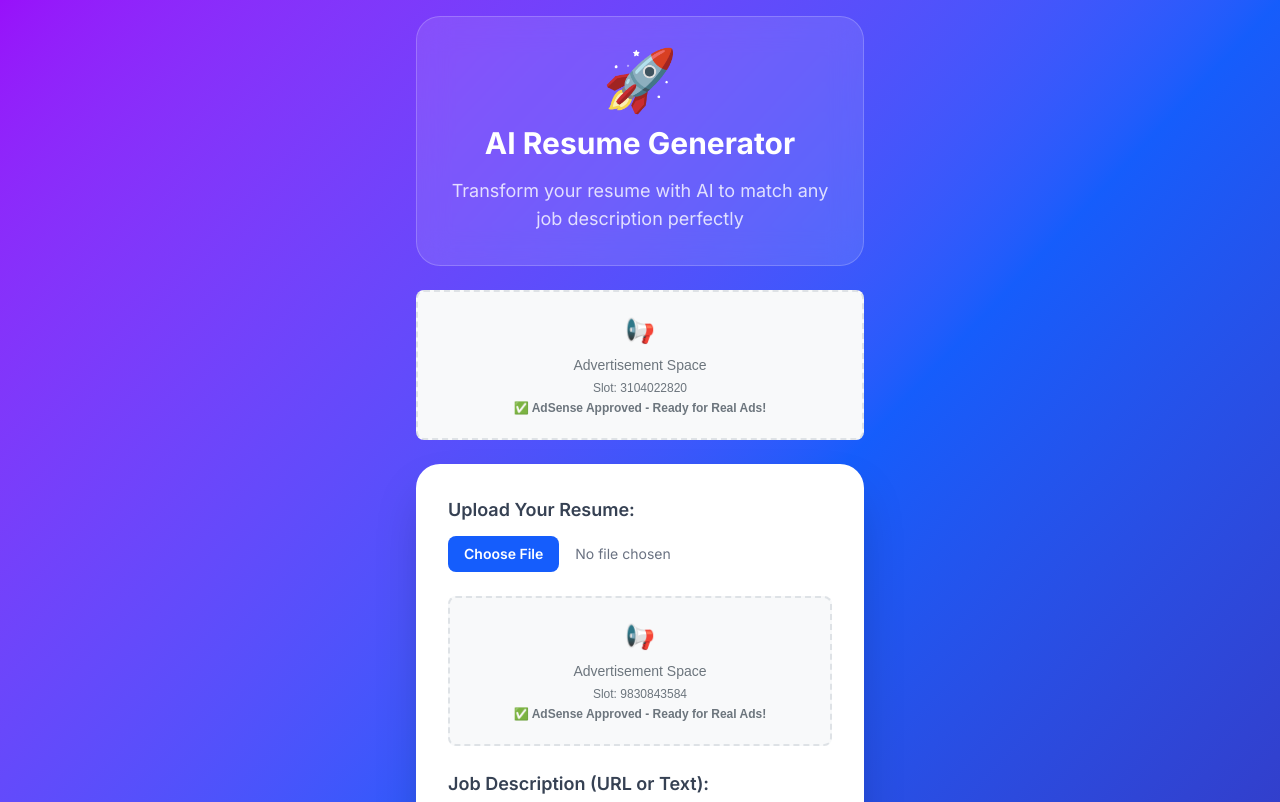
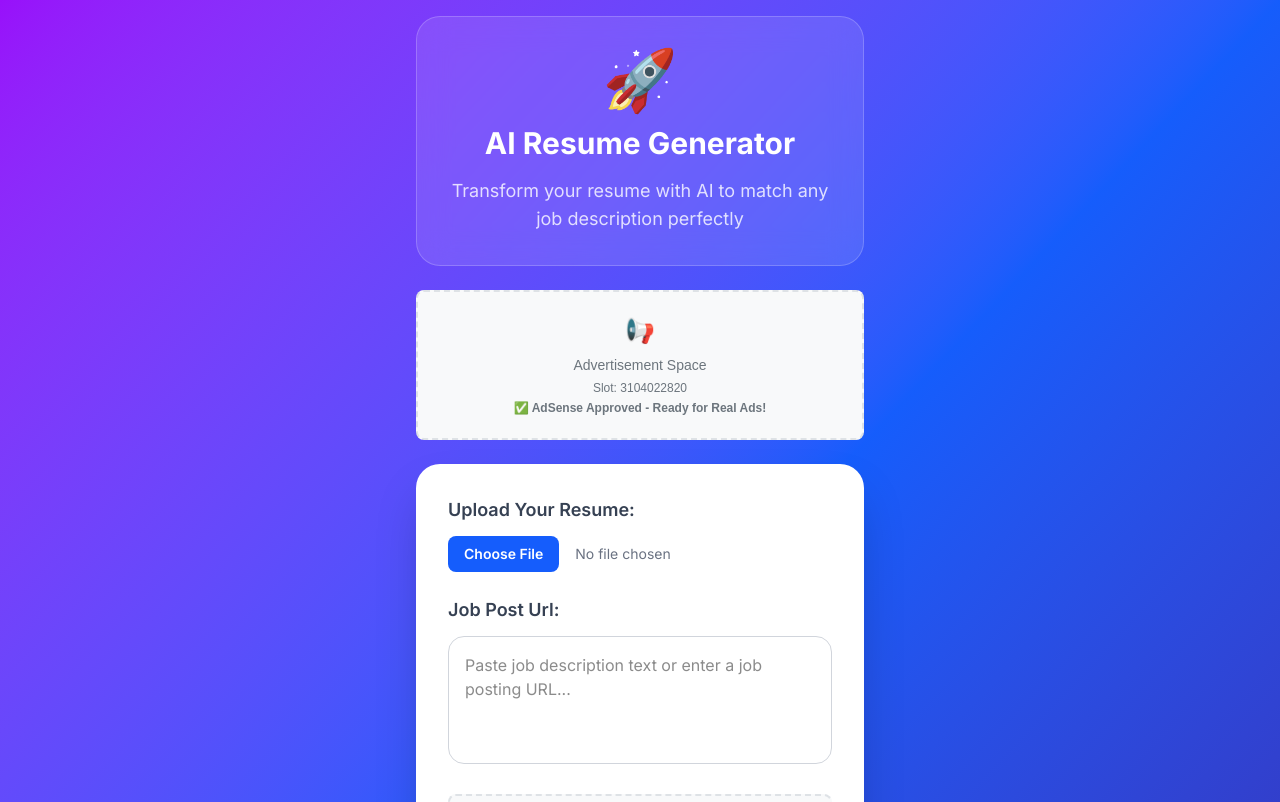
Before and after one commit to EM4th/resume-gen-app-2, a Next.js app: page / in a window 1280 px wide. Shown: the top 802 px of the page. Built offline with nearby package versions, Linux system fonts and the light colour scheme.

Commit message:
UI: Move ad below job description and change label to 'Job Post Url'

```diff
--- a/src/app/page.tsx
+++ b/src/app/page.tsx
@@ -99,19 +99,9 @@ export default function Home() {
                   </div>
                 </div>
 
-                {/* Ad placement after file upload section */}
-                <div className="my-6">
-                  <AdSense
-                    adSlot="9830843584"
-                    adFormat="auto"
-                    className="text-center"
-                    style={{ display: 'block', textAlign: 'center', minHeight: '250px' }}
-                  />
-                </div>
-
                 <div>
                   <label className="block text-gray-700 font-semibold mb-3 text-lg">
-                    Job Description (URL or Text):
+                    Job Post Url:
                   </label>
                   <textarea
                     placeholder="Paste job description text or enter a job posting URL..."
@@ -119,6 +109,16 @@ export default function Home() {
                     value={jobUrl}
                     onChange={(e) => setJobUrl(e.target.value)}
                     required
+                  />
+                </div>
+
+                {/* Ad placement after job description section */}
+                <div className="my-6">
+                  <AdSense
+                    adSlot="9830843584"
+                    adFormat="auto"
+                    className="text-center"
+                    style={{ display: 'block', textAlign: 'center', minHeight: '250px' }}
                   />
                 </div>
 
```
